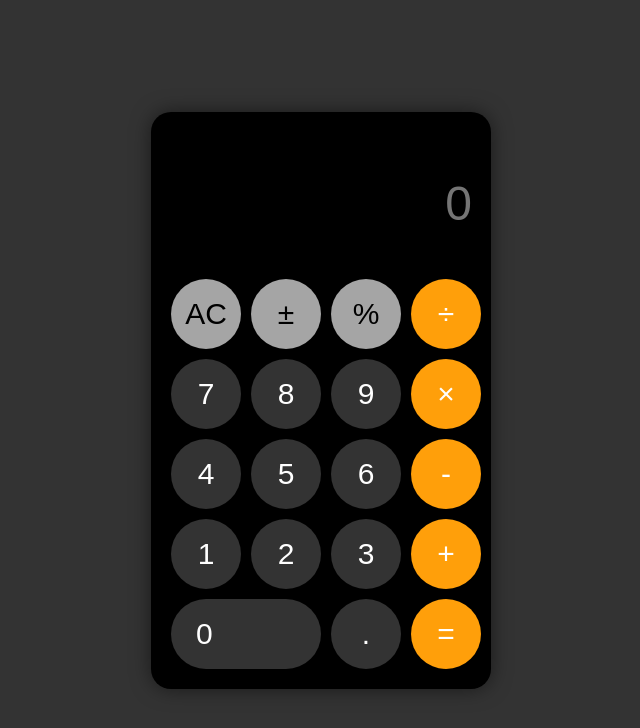
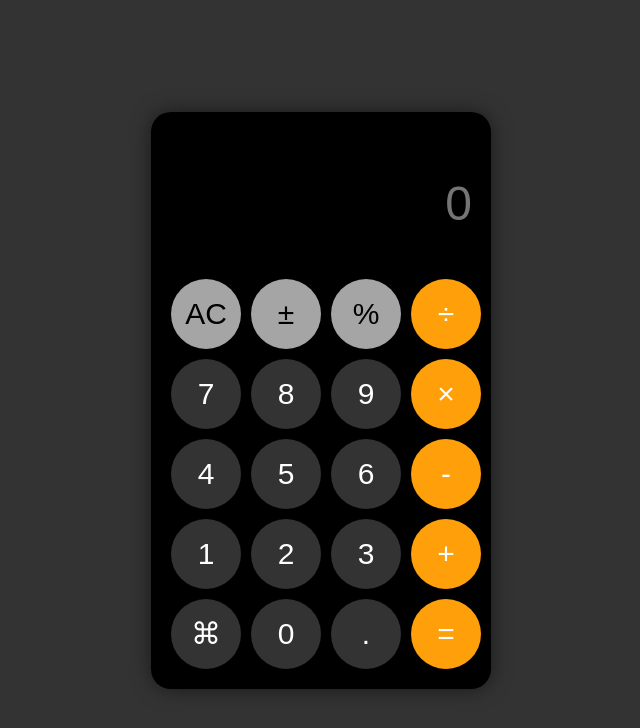
Before and after one commit to MaxKeenti/calculator, a plain HTML site: page index.html in a window 1280 px wide. Shown: the whole page, without its empty margins (319-959 px from the left). Drawn offline with Linux system fonts and the light colour scheme.

Commit message:
feat: moved zero button to use only one space in calculator in order to make space for the scientific calculator button

```diff
--- a/index.html
+++ b/index.html
@@ -43,7 +43,8 @@
         <button id="button3" class="button number">3</button>
         <button id="buttonAdd" class="button operator">+</button>
 
-        <button id="button0" class="button number zero">0</button>
+        <button id="buttonScientCalc" class="button number">⌘</button>
+        <button id="button0" class="button number">0</button>
         <button id="buttonPeriod" class="button number">.</button>
         <button id="buttonEquals" class="button operator">=</button>
       </div>
--- a/styles/style.css
+++ b/styles/style.css
@@ -74,11 +74,3 @@ body {
 .button.operator {
   background-color: #ff9f0a;
 }
-
-.button.zero {
-  grid-column: span 2;
-  width: 150px;
-  border-radius: 40px;
-  text-align: left;
-  padding-left: 25px;
-}
```
